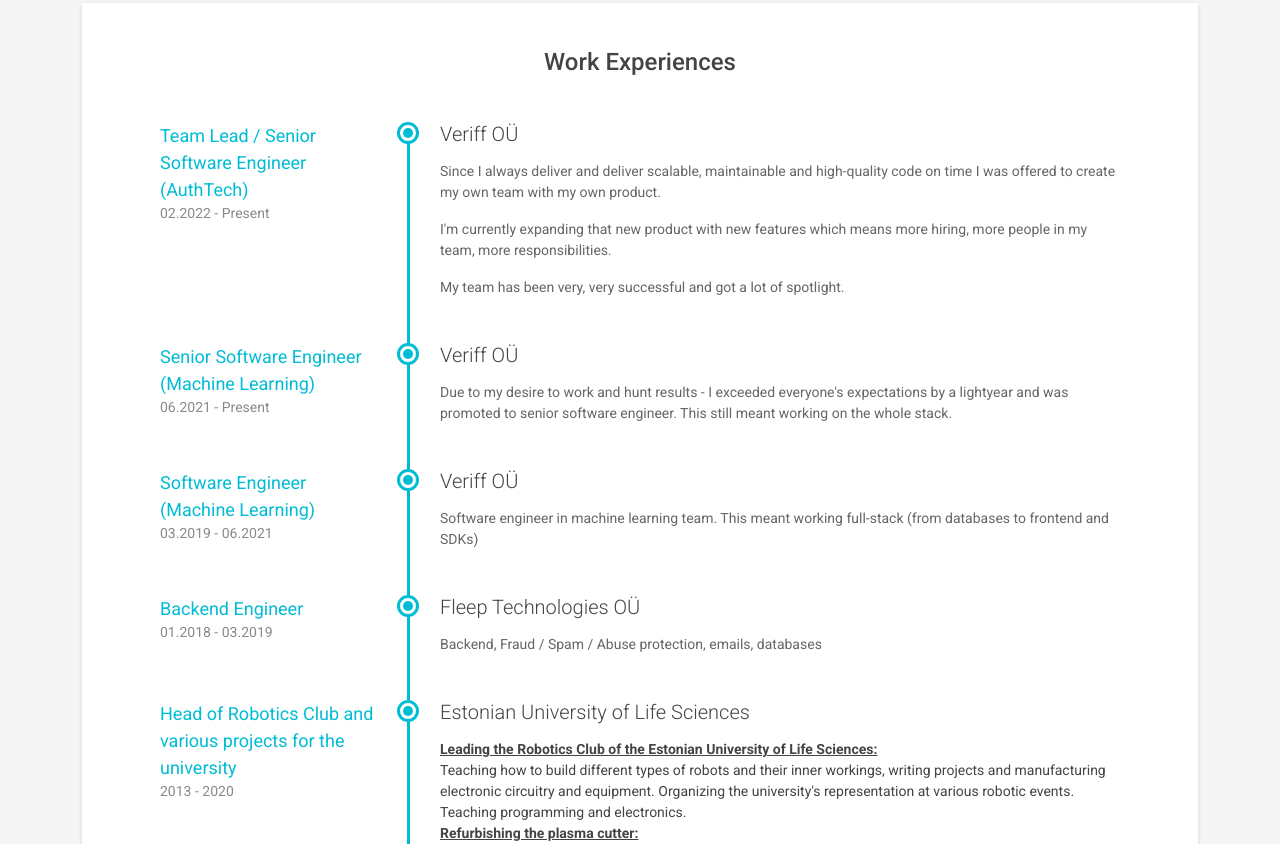
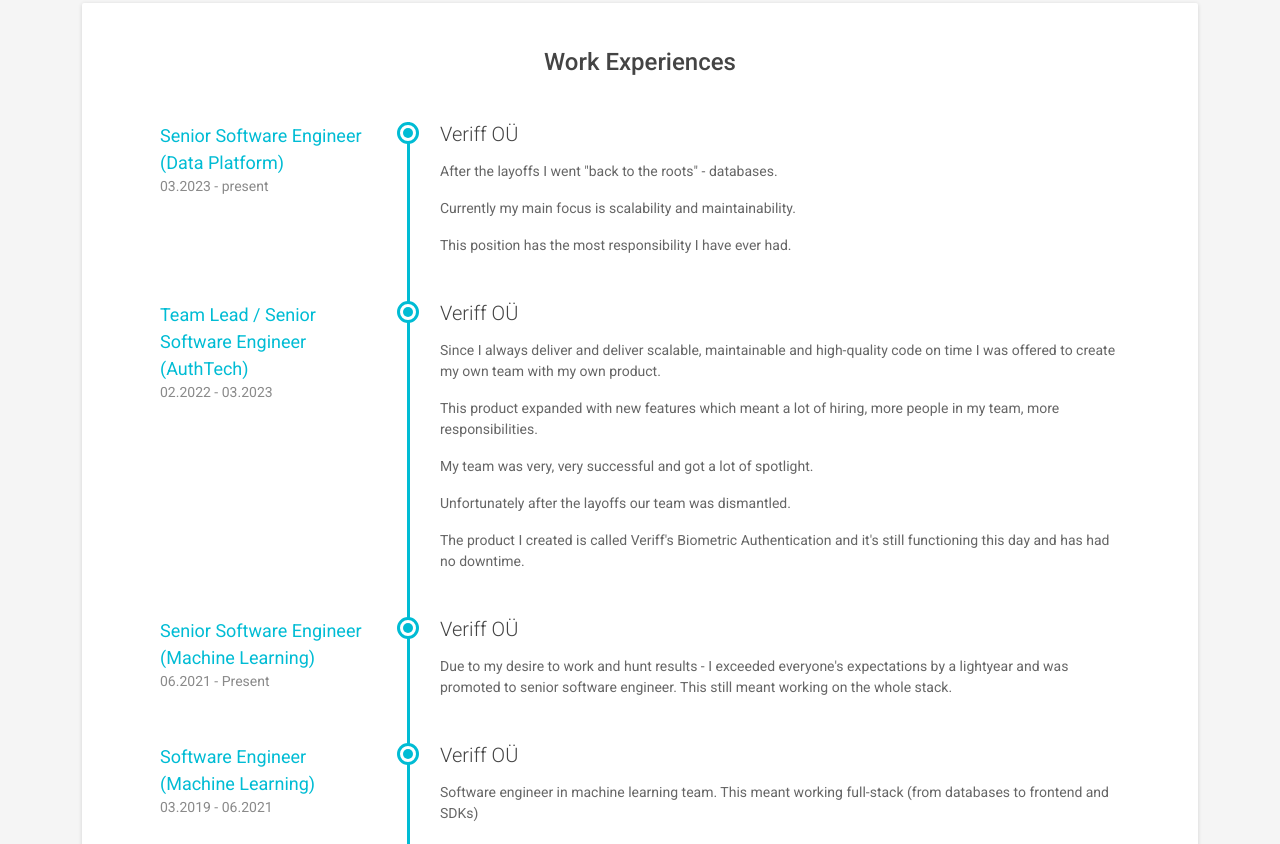
Before and after one commit to swoc/swoc.github.io, a plain HTML site: page index.html in a window 1280 px wide. Shown: the part 1540-2384 px from the top of the page. Drawn offline with nearby package versions, Linux system fonts and the light colour scheme.

Commit message:
Add files via upload

```diff
--- a/index.html
+++ b/index.html
@@ -26,7 +26,7 @@
             <div class="container text-center">
                 <img class="profile-image" src="profile.png" alt="" style="border-radius: 50%;">
                 <h1 class="name">Andres Pihlak</h1>
-                <div class="title">Team Lead and Senior Software Engineer</div>
+                <div class="title">Senior Software Engineer</div>
                 <div class="profile">
                     <p><b>Why me?</b> - Because I am a cool guy.</p>
                         <p>Jokes aside - you should hire me because I have a lot of experience, work well both alone and in a team. Most importantly, I am very motivated to work, develop my own skills and achieve results.</p>
@@ -83,13 +83,30 @@
                         <h3 class="place">Veriff OÜ</h3>
                     </div>
                     <div class="job-meta">
+                        <div class="title">Senior Software Engineer (Data Platform)</div>
+                        <div class="time">03.2023 - present</div>
+                    </div>
+                    <div class="job-desc">
+                        <p>After the layoffs I went "back to the roots" - databases.</p>
+                        <p>Currently my main focus is scalability and maintainability.</p>
+                        <p>This position has the most responsibility I have ever had.</p>
+                    </div>
+                </div>
+
+                <div class="item">
+                    <div class="work-place">
+                        <h3 class="place">Veriff OÜ</h3>
+                    </div>
+                    <div class="job-meta">
                         <div class="title">Team Lead / Senior Software Engineer (AuthTech)</div>
-                        <div class="time">02.2022 - Present</div>
+                        <div class="time">02.2022 - 03.2023</div>
                     </div>
                     <div class="job-desc">
                         <p>Since I always deliver and deliver scalable, maintainable and high-quality code on time I was offered to create my own team with my own product.</p>
-                        <p>I'm currently expanding that new product with new features which means more hiring, more people in my team, more responsibilities.</p>
-                        <p>My team has been very, very successful and got a lot of spotlight.</p>
+                        <p>This product expanded with new features which meant a lot of hiring, more people in my team, more responsibilities.</p>
+                        <p>My team was very, very successful and got a lot of spotlight.</p>
+                        <p>Unfortunately after the layoffs our team was dismantled.</p>
+                        <p>The product I created is called Veriff's Biometric Authentication and it's still functioning this day and has had no downtime.</p>
                     </div>
                 </div>
 
@@ -244,10 +261,10 @@
                     </div>
                     <div class="item col-12 col-md-4">
                         <div class="item-inner">
-                            <h4 class="skill-name">JavaScript</h4>
+                            <h4 class="skill-name">GraphQL</h4>
                             <div class="level">Advanced, 4 years</div>
                             <div class="desc">
-                                I really try to avoid using it as much as possible, but most of my projects need to have a webpage since not everyone loves the CLI as much as I do.
+                                Works hand in hand with postgres
                             </div>
                         </div>
                     </div>
@@ -279,6 +296,7 @@
                     <br>
                     <span class="skill-tag">Taking Responsibility</span>
                     <span class="skill-tag">Delivering Results</span>
+                    <span class="skill-tag">JavaScript</span>
                     <br>
                     <span class="skill-tag">English</span>
                     <span class="skill-tag">German</span>
```
